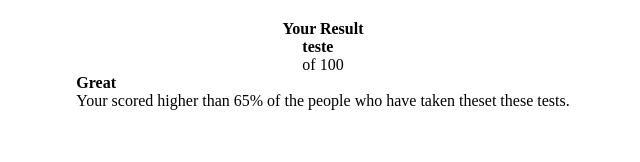
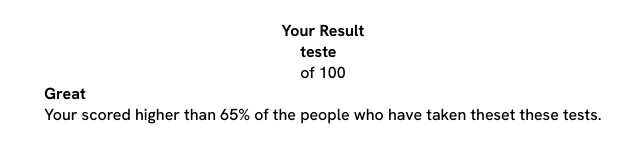
Before and after one commit to matheuzeba/Results-summary-component, a plain HTML site: page index.html in a window 1280 px wide. Shown: the whole page, without its empty margins (317-957 px from the left). Drawn offline with Linux system fonts and the light colour scheme.

Commit message:
adicionado fontes

```diff
--- a/css/reset.css
+++ b/css/reset.css
@@ -4,6 +4,7 @@
     border: none;
     box-sizing: border-box;
     font-size: 1.6rem;
+    font-family: 'Hanken Grotesk', sans-serif;
 }
 
 img {
--- a/index.html
+++ b/index.html
@@ -1,16 +1,20 @@
 <!DOCTYPE html>
 <html lang="en">
 <head>
+    <link rel="preconnect" href="https://fonts.googleapis.com">
+    <link rel="preconnect" href="https://fonts.gstatic.com" crossorigin>
+
     <meta charset="UTF-8">
     <meta name="viewport" content="width=device-width, initial-scale=1.0">
     <title>result summary component</title>
 
     <link rel="icon" href="images/favicon-32x32.png">
 
-
     <link rel="stylesheet" href="css/reset.css">
     <link rel="stylesheet" href="css/style.css">
     <link rel="stylesheet" href="css/responsive.css">
+    <link href="https://fonts.googleapis.com/css2?family=Hanken+Grotesk:wght@500;700;800&display=swap" rel="stylesheet">
+
 </head>
 <body>
     <main>
```
